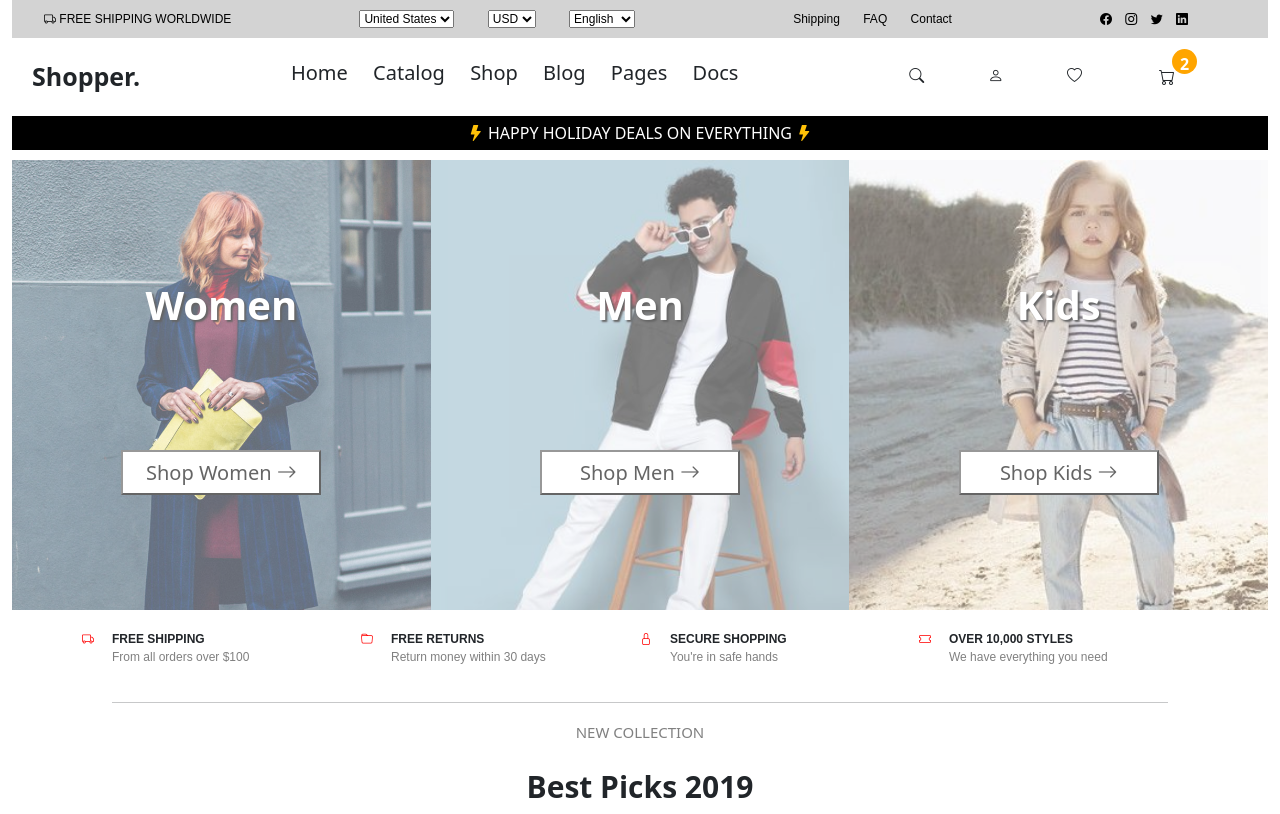
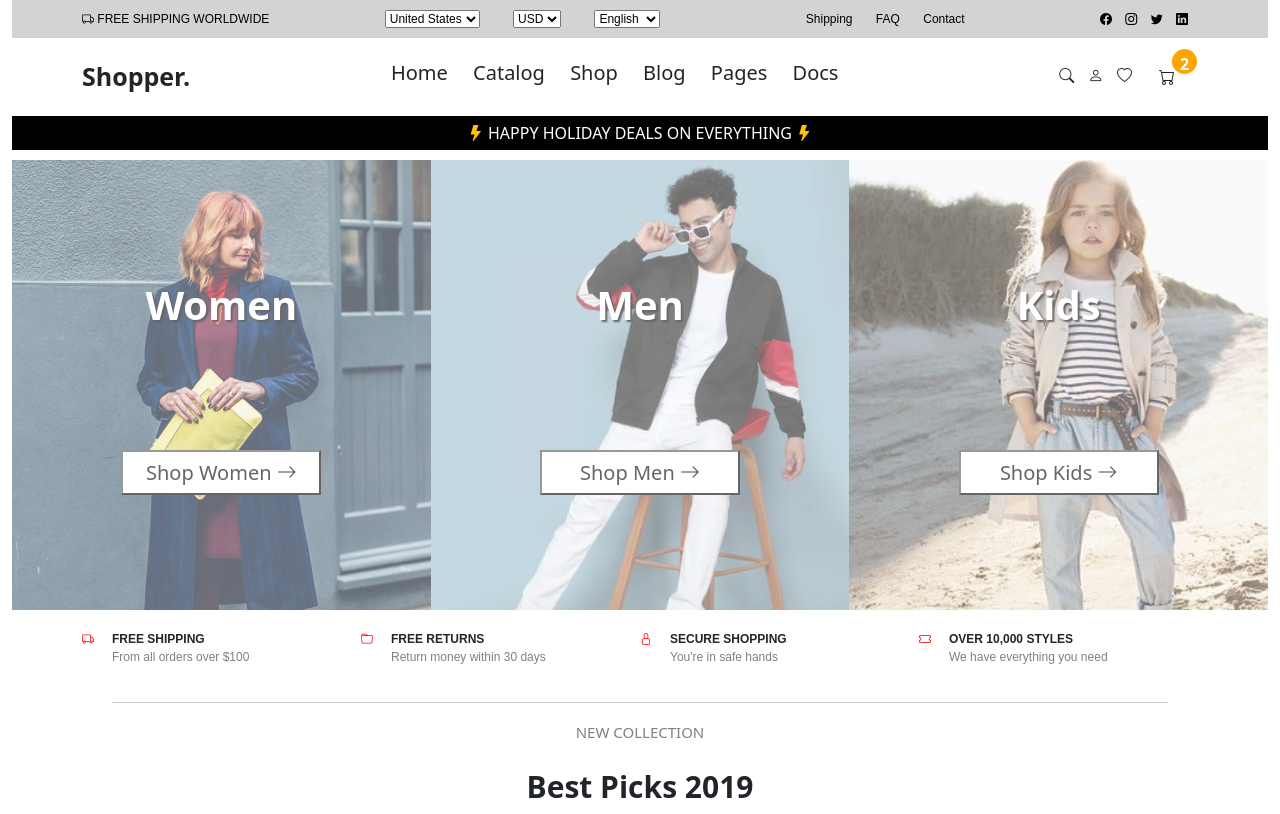
Before and after one commit to SivaranjaniJanarthanan/css-shopper, a website: page index.html in a window 1280 px wide. Shown: the top 814 px of the page. Drawn offline with nearby package versions, Linux system fonts and the light colour scheme.

Commit message:
Update index.html

```diff
--- a/index.html
+++ b/index.html
@@ -20,7 +20,7 @@
         }
 
         .top-heading {
-            margin-left: 22px;
+            margin-left: 60px;
         }
 
         .top-icon {
@@ -43,6 +43,8 @@
             display: flex;
             justify-content: space-between;
             padding: 20px;
+            margin-left: 50px;
+            margin-right: 50px;
         }
 
         .brand-title {
@@ -63,7 +65,7 @@
         }
 
         .brand-icons span {
-            margin-right: 60px;
+            margin-right: 10px;
         }
 
         /* child element */
```
